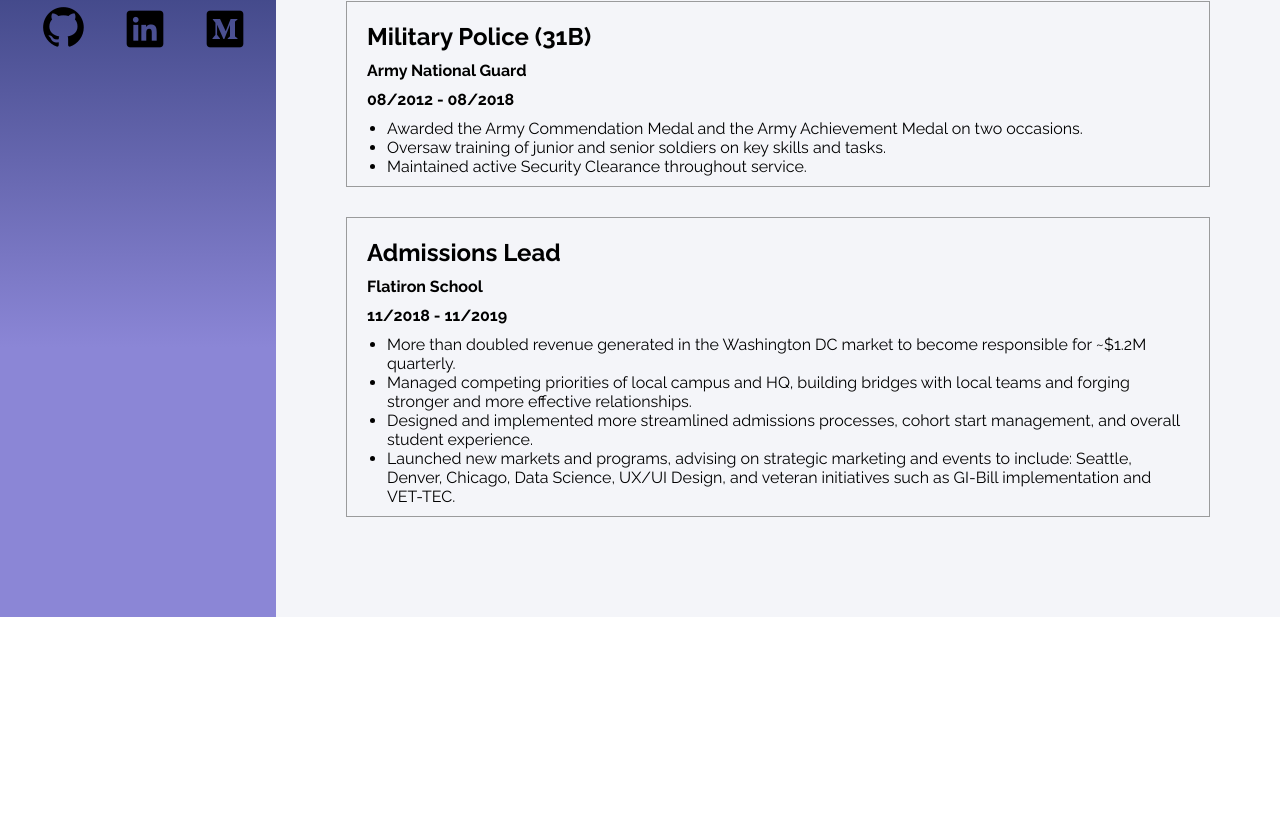
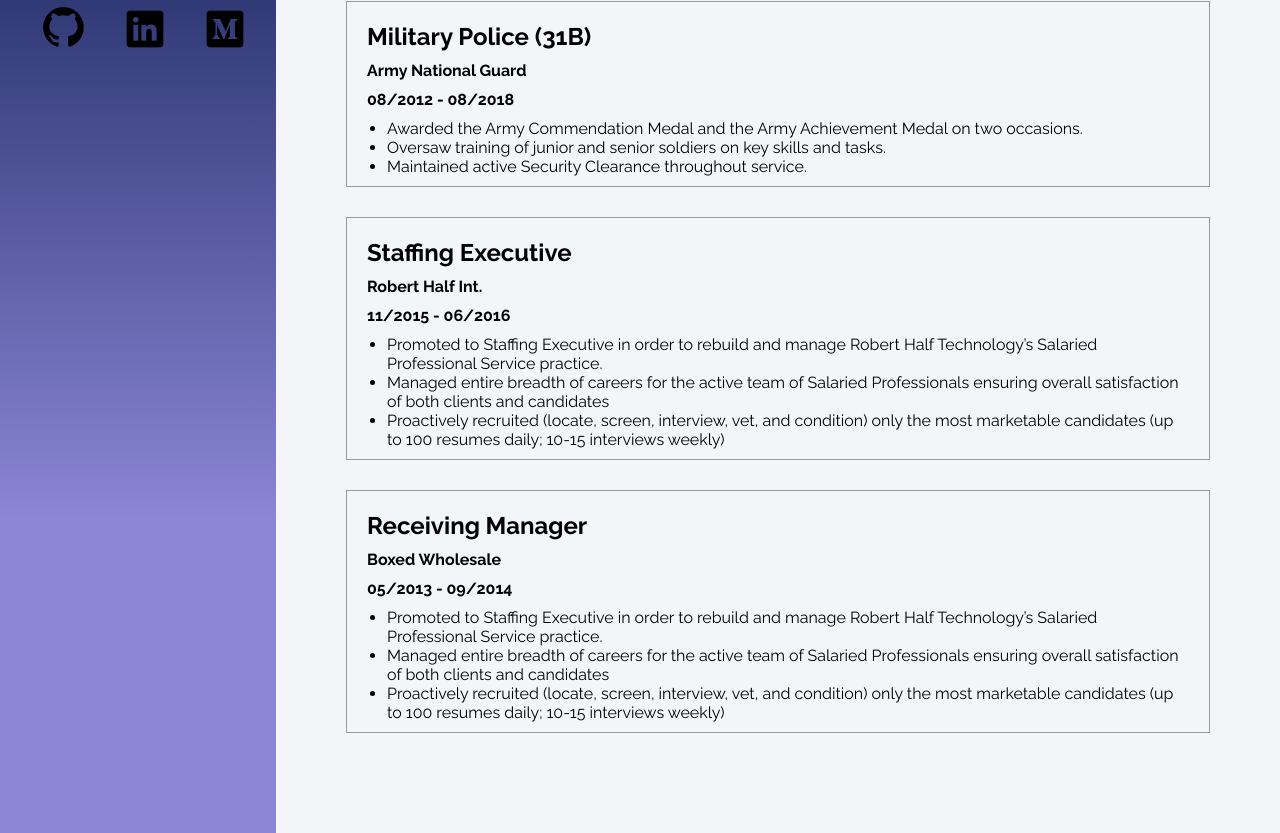
Before and after one commit to eliskim27/eliskim27.github.io, a React (Create React App) app: page /workhistory in a window 1280 px wide. Shown: the part 730-1563 px from the top of the page. Before the commit the page ends 1347 px from the top, so only its background shows below. Built offline with nearby package versions, Linux system fonts and the light colour scheme.

Commit message:
add robert half and boxed work history

```diff
--- a/src/contents/WorkHistory.js
+++ b/src/contents/WorkHistory.js
@@ -41,20 +41,27 @@ class WorkHistory extends Component {
                     ]}
                 />
                 <WorkCard
-                    company='Flatiron School'
-                    title='Admissions Lead'
-                    startDate='11/2018'
-                    endDate='11/2019'
+                    company='Robert Half Int.'
+                    title='Staffing Executive'
+                    startDate='11/2015'
+                    endDate='06/2016'
                     description={[
-                        'More than doubled revenue generated in the Washington DC market to become responsible for ~$1.2M quarterly.',
-                        'Managed competing priorities of local campus and HQ, building bridges with local teams and forging stronger and more effective relationships.',
-                        'Designed and implemented more streamlined admissions processes, cohort start management, and overall student experience.',
-                        'Launched new markets and programs, advising on strategic marketing and events to include: Seattle, Denver, Chicago, Data Science, UX/UI Design, and veteran initiatives such as GI-Bill implementation and VET-TEC.'
+                        'Promoted to Staffing Executive in order to rebuild and manage Robert Half Technology’s Salaried Professional Service practice.',
+                        'Managed entire breadth of careers for the active team of Salaried Professionals ensuring overall satisfaction of both clients and candidates',
+                        'Proactively recruited (locate, screen, interview, vet, and condition) only the most marketable candidates (up to 100 resumes daily; 10-15 interviews weekly)'
                     ]}
                 />
-
-
-
+                <WorkCard
+                    company='Boxed Wholesale'
+                    title='Receiving Manager'
+                    startDate='05/2013'
+                    endDate='09/2014'
+                    description={[
+                        'Promoted to Staffing Executive in order to rebuild and manage Robert Half Technology’s Salaried Professional Service practice.',
+                        'Managed entire breadth of careers for the active team of Salaried Professionals ensuring overall satisfaction of both clients and candidates',
+                        'Proactively recruited (locate, screen, interview, vet, and condition) only the most marketable candidates (up to 100 resumes daily; 10-15 interviews weekly)'
+                    ]}
+                />
             </div>
         )
     }
```
